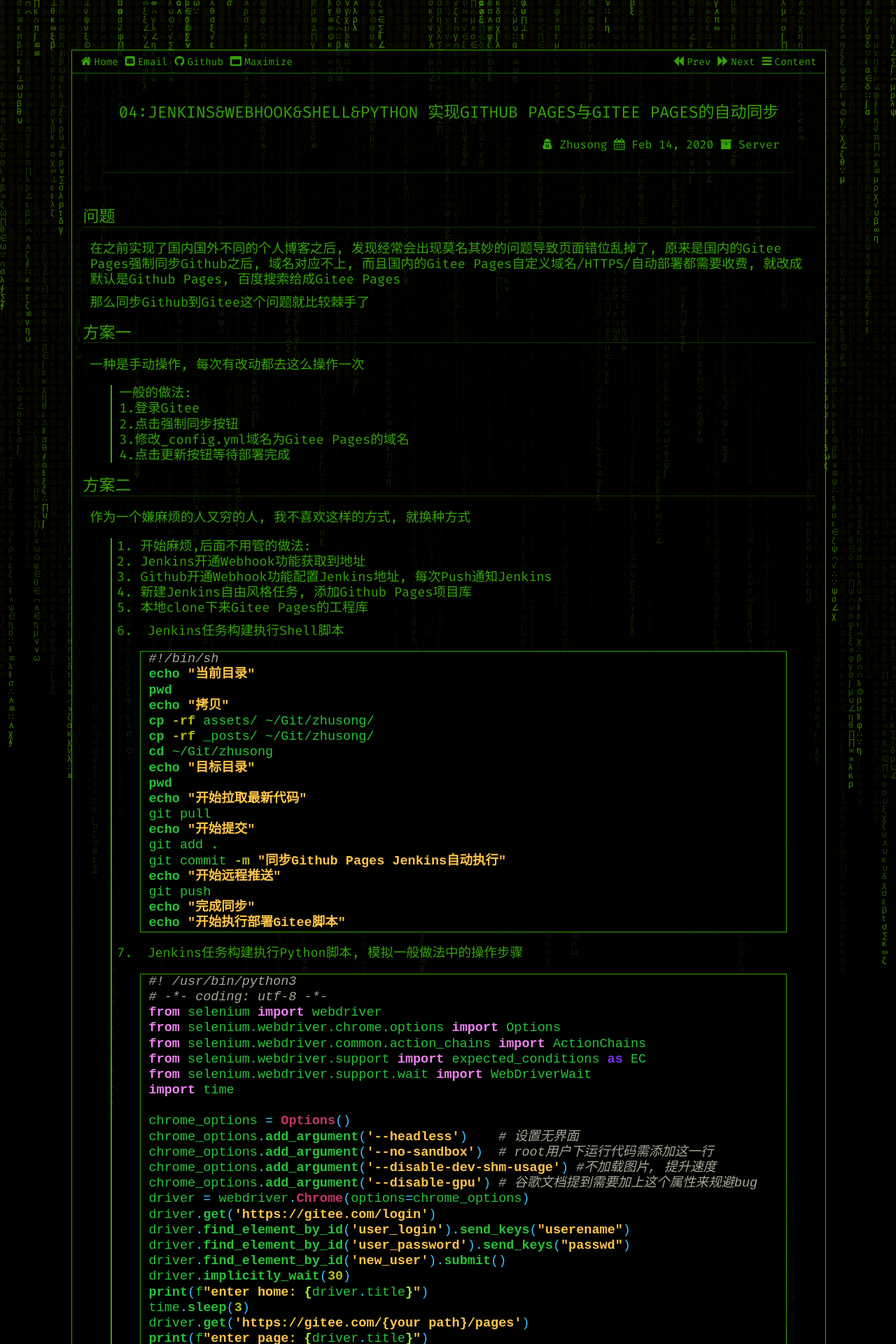
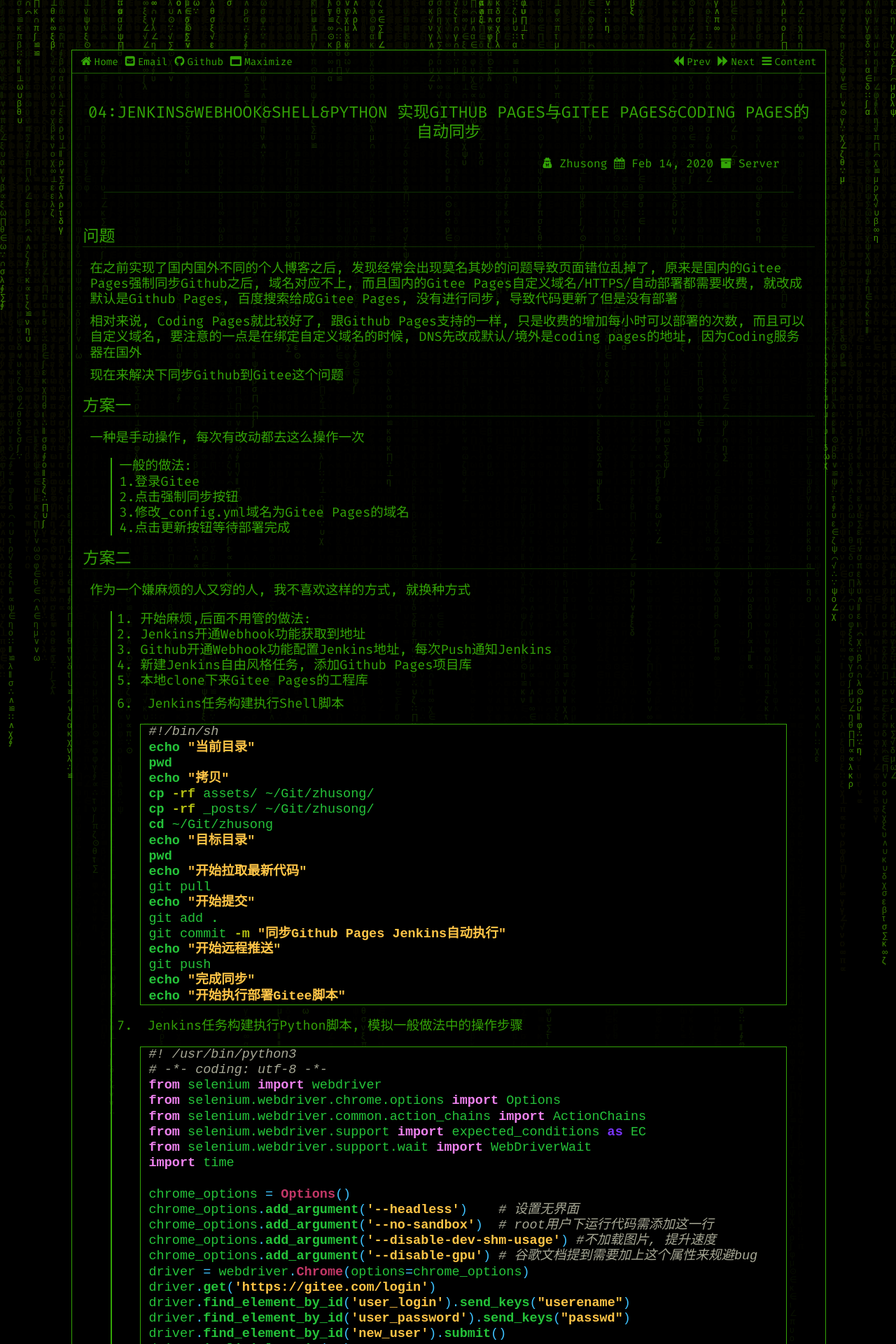
Before and after one commit to zhusonger/www.lasong.com.cn, a Jekyll site: the page built from _posts/Server/2020-02-14-sync-github-gitee-pages.md, in a window 1280 px wide. Shown: the top 1920 px of the page at 70% size. Built offline with Jekyll 4.4.1, drawn with Linux system fonts in a browser that asks for light colours; some of the changed text lies outside the part shown.

Commit message:
update pages

```diff
--- a/_posts/Server/2020-02-14-sync-github-gitee-pages.md
+++ b/_posts/Server/2020-02-14-sync-github-gitee-pages.md
@@ -1,5 +1,5 @@
 ---
-title: 04:Jenkins&Webhook&Shell&Python 实现Github Pages与Gitee Pages的自动同步
+title: 04:Jenkins&Webhook&Shell&Python 实现Github Pages与Gitee Pages&Coding Pages的自动同步
 author: Zhusong
 layout: post
 post_list: "category"
@@ -9,14 +9,16 @@
 footer: true
 maximize: true
 date: 2020-2-14
-excerpt: "04:Jenkins&Webhook&Shell&Python 实现Github Pages与Gitee Pages的自动同步"
+excerpt: "04:Jenkins&Webhook&Shell&Python 实现Github Pages与Gitee Pages&Coding Pages的自动同步"
 abstract: ""
 ---
 
 ## 问题
-在之前实现了国内国外不同的个人博客之后, 发现经常会出现莫名其妙的问题导致页面错位乱掉了, 原来是国内的Gitee Pages强制同步Github之后, 域名对应不上, 而且国内的Gitee Pages自定义域名/HTTPS/自动部署都需要收费, 就改成默认是Github Pages, 百度搜索给成Gitee Pages
+在之前实现了国内国外不同的个人博客之后, 发现经常会出现莫名其妙的问题导致页面错位乱掉了, 原来是国内的Gitee Pages强制同步Github之后, 域名对应不上, 而且国内的Gitee Pages自定义域名/HTTPS/自动部署都需要收费, 就改成默认是Github Pages, 百度搜索给成Gitee Pages, 没有进行同步, 导致代码更新了但是没有部署
 
-那么同步Github到Gitee这个问题就比较棘手了
+相对来说, Coding Pages就比较好了, 跟Github Pages支持的一样, 只是收费的增加每小时可以部署的次数, 而且可以自定义域名, 要注意的一点是在绑定自定义域名的时候, DNS先改成默认/境外是coding pages的地址, 因为Coding服务器在国外
+
+现在来解决下同步Github到Gitee这个问题
 
 ## 方案一
 一种是手动操作, 每次有改动都去这么操作一次
```
